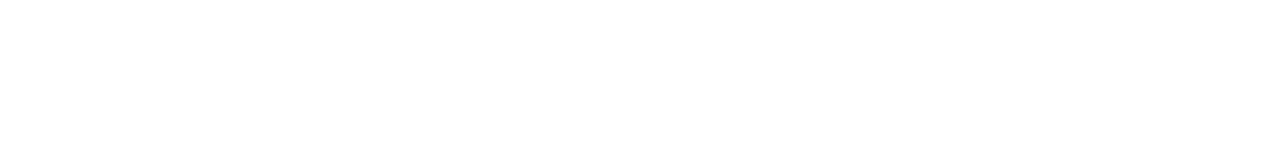
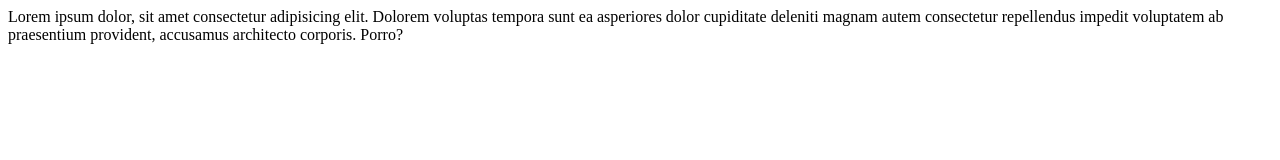
Before and after one commit to vadjr27/vadjr27.github.io, a plain HTML site: page index.html in a window 1280 px wide. Drawn offline with Linux system fonts and the light colour scheme.

Commit message:
Add Lorem auto generated Paragraph

```diff
--- a/index.html
+++ b/index.html
@@ -5,5 +5,10 @@
     <meta name="viewport" content="width=device-width, initial-scale=1.0" />
     <title>Virgilio Delfin Jr.</title>
   </head>
-  <body></body>
+  <body>
+    Lorem ipsum dolor, sit amet consectetur adipisicing elit. Dolorem voluptas
+    tempora sunt ea asperiores dolor cupiditate deleniti magnam autem
+    consectetur repellendus impedit voluptatem ab praesentium provident,
+    accusamus architecto corporis. Porro?
+  </body>
 </html>
```
